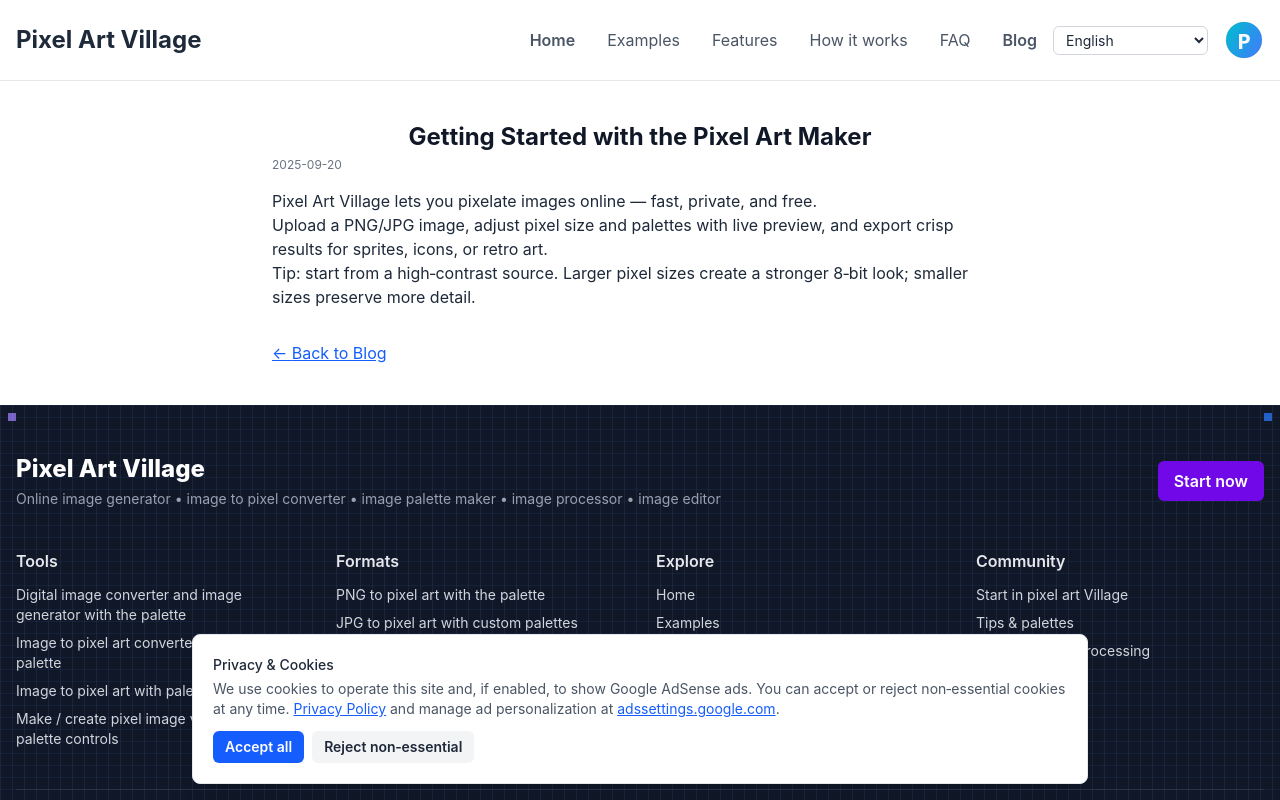
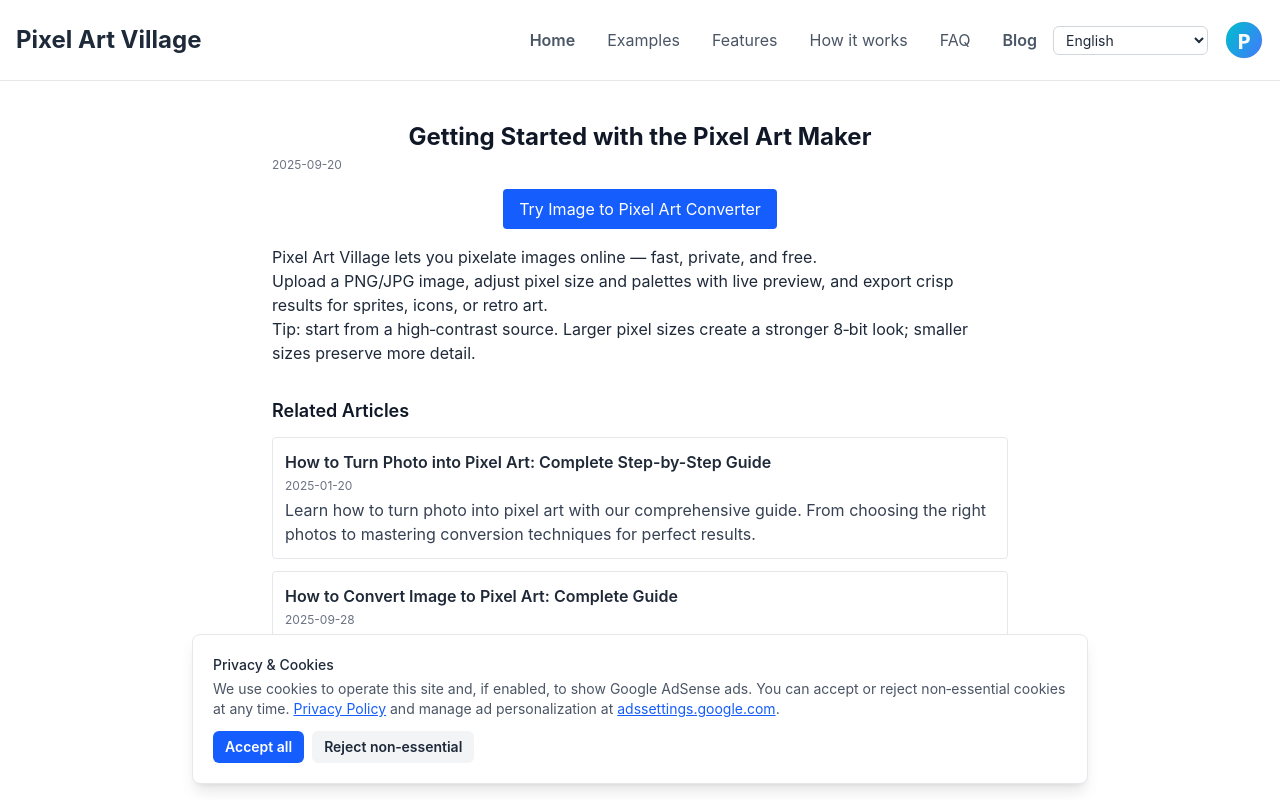
Before and after one commit to elng12/pixelartvillage.org, a React (Vite) app: page /blog/getting-started-pixel-art-maker in a window 1280 px wide. Shown: the top 800 px of the page. Built offline with nearby package versions, Linux system fonts and the light colour scheme.

Commit message:
blog: add JSON-LD (Article+Breadcrumb), CTA blocks, related posts; content: add drafts and 2025 updates

```diff
--- a/src/components/BlogPost.jsx
+++ b/src/components/BlogPost.jsx
@@ -24,6 +24,44 @@
 
   const canonical = `https://pixelartvillage.org${prefix}/blog/${post.slug}`
 
+  // 相关文章（按标签重叠度，最多3条）
+  const relatedPosts = (() => {
+    if (!post.tags || !Array.isArray(post.tags) || post.tags.length === 0) return []
+    const set = new Set(post.tags)
+    return posts
+      .filter((p) => p.slug !== post.slug && Array.isArray(p.tags))
+      .map((p) => ({
+        post: p,
+        score: p.tags.reduce((acc, t) => acc + (set.has(t) ? 1 : 0), 0),
+      }))
+      .filter((x) => x.score > 0)
+      .sort((a, b) => b.score - a.score)
+      .slice(0, 3)
+      .map((x) => x.post)
+  })()
+
+  const articleJsonLd = {
+    "@context": "https://schema.org",
+    "@type": "Article",
+    headline: post.title,
+    description: post.excerpt,
+    datePublished: post.date,
+    author: { "@type": "Person", name: "Editorial Team" },
+    mainEntityOfPage: canonical,
+    url: canonical,
+    image: post.ogImage ? [post.ogImage] : undefined
+  }
+
+  const breadcrumbJsonLd = {
+    "@context": "https://schema.org",
+    "@type": "BreadcrumbList",
+    itemListElement: [
+      { "@type": "ListItem", position: 1, name: "Home", item: `https://pixelartvillage.org${prefix || ''}/` },
+      { "@type": "ListItem", position: 2, name: "Blog", item: `https://pixelartvillage.org${prefix}/blog` },
+      { "@type": "ListItem", position: 3, name: post.title, item: canonical }
+    ]
+  }
+
   return (
     <article className="container mx-auto px-4 py-10 max-w-3xl">
       <Seo
@@ -40,10 +78,21 @@
         ]}
       />
 
+      {/* JSON-LD: Article + BreadcrumbList */}
+      <script type="application/ld+json" dangerouslySetInnerHTML={{ __html: JSON.stringify(articleJsonLd) }} />
+      <script type="application/ld+json" dangerouslySetInnerHTML={{ __html: JSON.stringify(breadcrumbJsonLd) }} />
+
       <header className="text-center md:text-left">
         <h1 className="text-2xl font-bold text-gray-900 text-center">{post.title}</h1>
         <p className="text-xs text-gray-500 mt-1 text-center md:text-left">{post.date}</p>
       </header>
+
+      {/* CTA：首屏摘要后 */}
+      <div className="mt-4 flex justify-center">
+        <Link className="inline-block px-4 py-2 bg-blue-600 text-white rounded hover:bg-blue-700" to={`${prefix || ''}/`}>
+          {t('blog.cta.useTool', { defaultValue: 'Try Image to Pixel Art Converter' })}
+        </Link>
+      </div>
 
       <div className="prose prose-sm md:prose-base text-gray-800 mt-4 text-center md:text-left prose-pre:text-left prose-code:text-left prose-img:mx-0">
         {post.body.map((para, i) => (
@@ -51,8 +100,33 @@
         ))}
       </div>
 
+      {/* 相关文章 */}
+      {relatedPosts.length > 0 && (
+        <section className="mt-8">
+          <h2 className="text-lg font-semibold text-gray-900 mb-3">{t('blog.related', { defaultValue: 'Related Articles' })}</h2>
+          <ul className="space-y-3">
+            {relatedPosts.map((rp) => (
+              <li key={rp.slug} className="p-3 rounded border border-gray-200 bg-white">
+                <h3 className="text-base font-semibold">
+                  <Link to={`${prefix}/blog/${rp.slug}`} className="hover:text-blue-600">{rp.title}</Link>
+                </h3>
+                <p className="text-xs text-gray-500 mt-1">{rp.date}</p>
+                <p className="text-gray-700 mt-1">{rp.excerpt}</p>
+              </li>
+            ))}
+          </ul>
+        </section>
+      )}
+
+      {/* CTA：文末 */}
+      <div className="mt-8 flex justify-center">
+        <Link className="inline-block px-4 py-2 bg-blue-600 text-white rounded hover:bg-blue-700" to={`${prefix || ''}/`}>
+          {t('blog.cta.tryNow', { defaultValue: 'Convert Your Image Now' })}
+        </Link>
+      </div>
+
       <footer className="mt-8">
-  <Link className="text-blue-600 underline" to={`${prefix}/blog`}>← {t('blog.back')}</Link>
+        <Link className="text-blue-600 underline" to={`${prefix}/blog`}>← {t('blog.back')}</Link>
       </footer>
     </article>
   )
```
